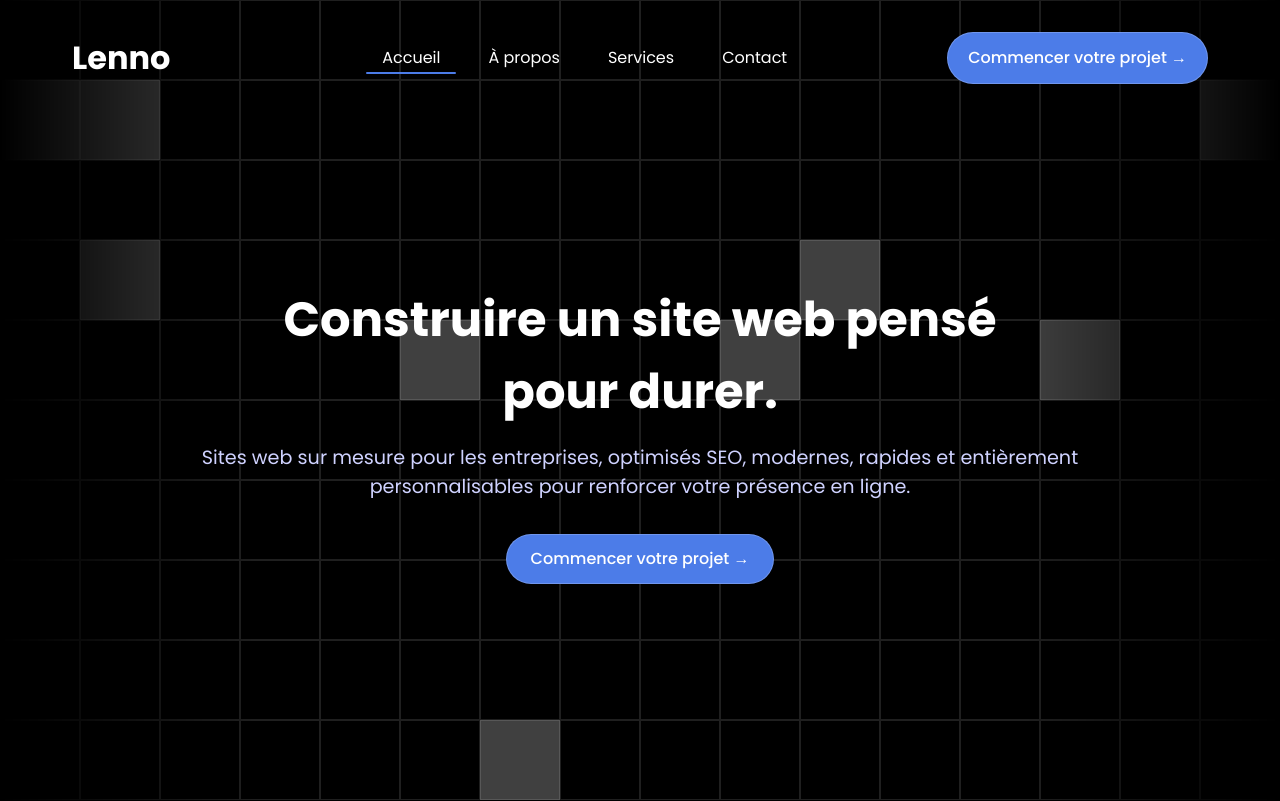
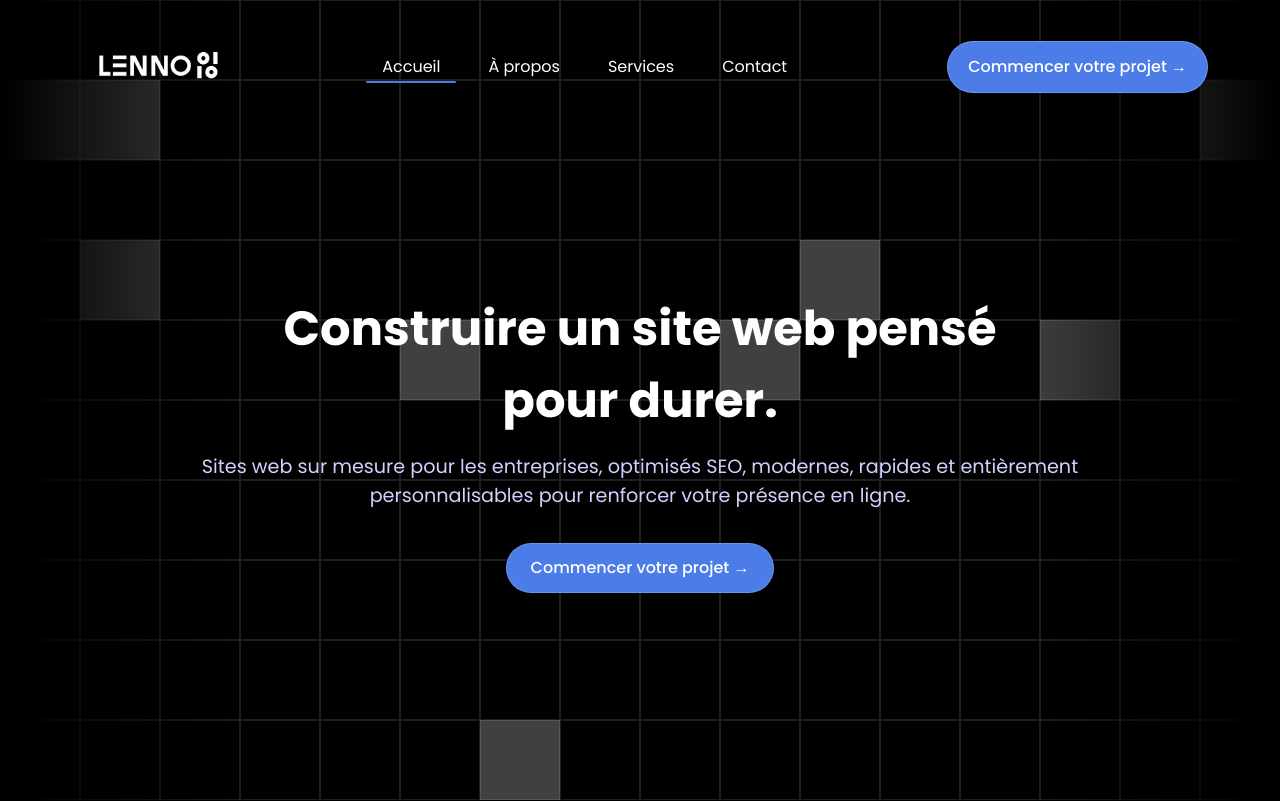
Before and after one commit to drwssap/lenno-website1, a Next.js app: page / in a window 1280 px wide. Shown: the top 801 px of the page. Built offline with nearby package versions, Linux system fonts and the light colour scheme.

Commit message:
Add new logo

```diff
--- a/src/components/header/Header.css
+++ b/src/components/header/Header.css
@@ -1,5 +1,5 @@
 :root {
-  --main-button-color: #4C7CE8;
+  --main-button-color: #4c7ce8;
 }
 
 .header {
@@ -11,6 +11,10 @@
   display: flex;
   justify-content: center;
   align-items: center;
+}
+
+.lenno-logo {
+  height: 70px;
 }
 
 .grid-overlay {
@@ -25,8 +29,20 @@
   pointer-events: none;
 
   /* Fade out left & right edges */
-  -webkit-mask-image: linear-gradient(to right, transparent, white 20%, white 80%, transparent);
-  mask-image: linear-gradient(to right, transparent, white 20%, white 80%, transparent);
+  -webkit-mask-image: linear-gradient(
+    to right,
+    transparent,
+    white 20%,
+    white 80%,
+    transparent
+  );
+  mask-image: linear-gradient(
+    to right,
+    transparent,
+    white 20%,
+    white 80%,
+    transparent
+  );
 }
 
 .grid-square {
@@ -107,15 +123,14 @@
 }
 
 .btn.secondary:hover {
-    color: #001F3F;
-    background-color: #fff;
+  color: #001f3f;
+  background-color: #fff;
 }
 
 @media (max-width: 1024px) {
   .hero-content h1 {
     font-size: 40px;
   }
-
 }
 
 @media (max-width: 768px) {
--- a/src/components/header/Header.tsx
+++ b/src/components/header/Header.tsx
@@ -35,7 +35,11 @@ export default function Header() {
 
       <div className="content-wrapper">
         <div className="top-bar">
-          <div className="logo">Lenno</div>
+          <img
+            src="/images/lenno_logo_white.png"
+            alt="Lenno Logo"
+            className="lenno-logo"
+          />
 
           {/* ✅ Here's your reusable nav menu */}
           <Menu />
```
Also changed, not shown: public/images/lenno_logo_black.png (added), public/images/lenno_logo_white.png (added).
